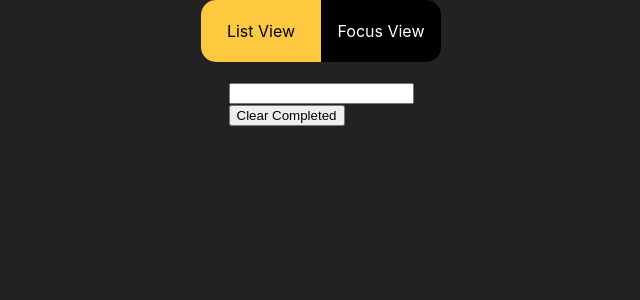
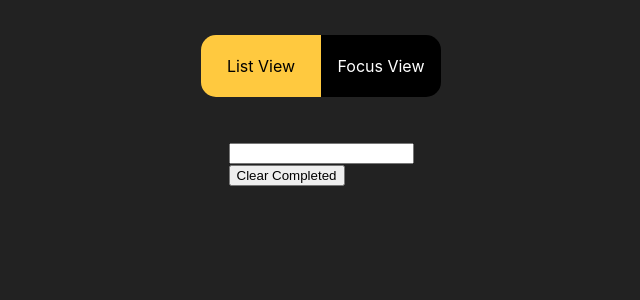
Before and after one commit to FrancoTr/react-ts-midtodolist, a React (Create React App) app: page / in a window 1280 px wide. Shown: the top 300 px of the page, without its empty margins (319-959 px from the left). Built offline with nearby package versions, Linux system fonts and the light colour scheme.

Commit message:
Adjust navbar buttons position

```diff
--- a/src/App.tsx
+++ b/src/App.tsx
@@ -12,10 +12,12 @@ const Layout = styled.div`
   align-items: center;
   display: flex;
   flex-direction: column;
+  padding: 35px;
 `;
 
 const Nav = styled.nav`
   display: flex;
+  margin-bottom: 45px;
 `;
 
 const TabButton = styled(NavLink)`
@@ -61,7 +63,6 @@ function App() {
                 Focus View
               </TabButton>
             </Nav>
-            <br />
             <Routes>
               <Route path='/' element={<ListScreen />} />
               <Route path='/focus' element={<FocusScreen />} />
```
